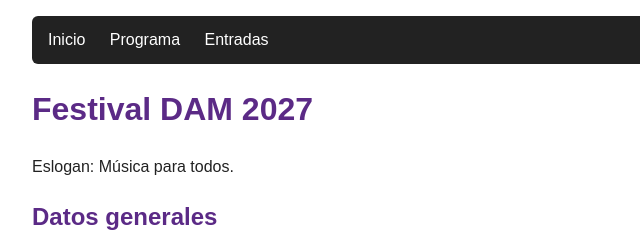
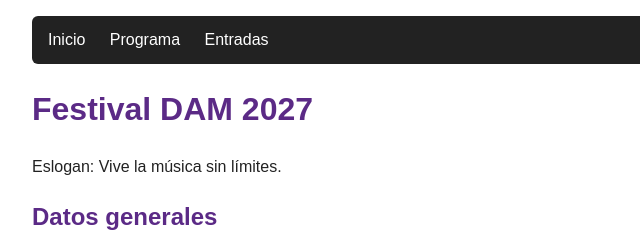
Before and after one commit to ortizrosario26/festival-dam-2027, a plain HTML site: page index.html in a window 1280 px wide. Shown: the top 245 px of the page, 208-848 px from the left. Drawn offline with Linux system fonts and the light colour scheme.

Commit message:
Cambia eslogan (propuesta A)

```diff
--- a/index.html
+++ b/index.html
@@ -14,7 +14,7 @@
   </nav>
 
   <h1>Festival DAM 2027</h1>
-  <p>Eslogan: Música para todos.</p>
+  <p>Eslogan: Vive la música sin límites.</p>
 
   <h2>Datos generales</h2>
   <ul>
```
